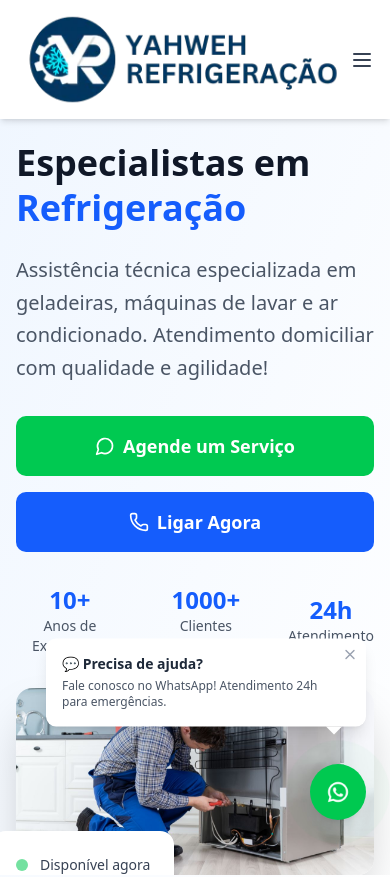
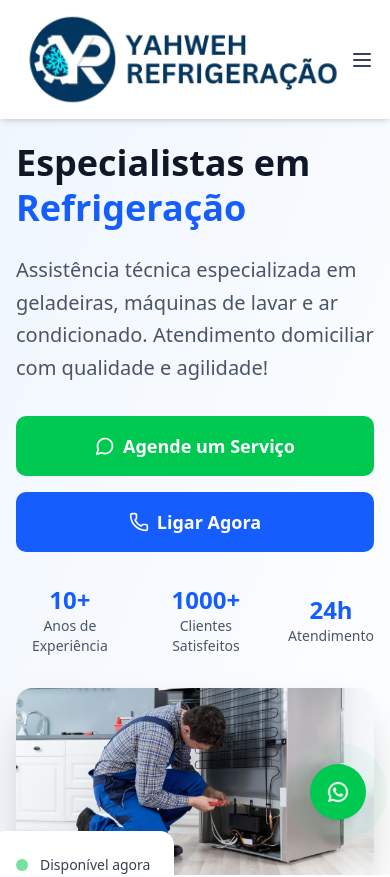
Before and after one commit to ConnecteDigital/yahweh-refrigeracao, a React (Vite) app: page / in a window 390 px wide. Shown: the top 877 px of the page. Built offline with nearby package versions, Linux system fonts and the light colour scheme.

Commit message:
Correções de UX: logo mobile, remoção popup WhatsApp e desbloqueio de rolagem

```diff
--- a/src/App.css
+++ b/src/App.css
@@ -142,7 +142,6 @@
 
 /* Prevenir rolagem horizontal no mobile */
 html, body {
-  overflow-x: hidden;
   max-width: 100vw;
 }
 
--- a/src/components/Header.jsx
+++ b/src/components/Header.jsx
@@ -27,7 +27,7 @@ const Header = () => {
               onClick={() => scrollToSection('inicio')}
               className="hover:opacity-80 transition-opacity"
             >
-              <img src={logo} alt="Yahweh Refrigeração" className="h-12 w-auto" />
+              <img src={logo} alt="Yahweh Refrigeração" className="h-8 md:h-12 w-auto" />
             </button>
           </div>
 
--- a/src/components/WhatsAppFloat.jsx
+++ b/src/components/WhatsAppFloat.jsx
@@ -1,65 +1,17 @@
-import React, { useState, useEffect } from 'react';
-import { X } from 'lucide-react';
+import React from 'react';
 import whatsappIcon from '../assets/whatsapp_icon.png';
 
 const WhatsAppFloat = () => {
-  const [isVisible, setIsVisible] = useState(false);
-  const [showTooltip, setShowTooltip] = useState(false);
-
   const whatsappNumber = "5521984619958";
   const whatsappMessage = "Olá! Vim pelo site e gostaria de mais informações sobre os serviços da Yahweh Refrigeração.";
   const whatsappUrl = `https://api.whatsapp.com/send?phone=${whatsappNumber}&text=${encodeURIComponent(whatsappMessage)}`;
 
-  useEffect(() => {
-    const timer = setTimeout(() => {
-      setIsVisible(true);
-      // Mostrar tooltip após 3 segundos
-      setTimeout(() => {
-        setShowTooltip(true);
-        // Esconder tooltip após 5 segundos
-        setTimeout(() => {
-          setShowTooltip(false);
-        }, 5000);
-      }, 3000);
-    }, 2000);
-
-    return () => clearTimeout(timer);
-  }, []);
-
   const handleClick = () => {
-    setShowTooltip(false);
     window.open(whatsappUrl, '_blank');
   };
 
-  const closeTooltip = () => {
-    setShowTooltip(false);
-  };
-
-  if (!isVisible) return null;
-
   return (
     <>
-      {/* Tooltip */}
-      {showTooltip && (
-        <div className="fixed bottom-24 right-6 z-50 bg-white rounded-lg shadow-lg p-4 max-w-xs animate-bounce">
-          <button
-            onClick={closeTooltip}
-            className="absolute top-2 right-2 text-gray-400 hover:text-gray-600"
-          >
-            <X size={16} />
-          </button>
-          <div className="pr-4">
-            <p className="text-sm font-semibold text-gray-800 mb-1">
-              💬 Precisa de ajuda?
-            </p>
-            <p className="text-xs text-gray-600">
-              Fale conosco no WhatsApp! Atendimento 24h para emergências.
-            </p>
-          </div>
-          <div className="absolute bottom-0 right-6 w-0 h-0 border-l-8 border-r-8 border-t-8 border-l-transparent border-r-transparent border-t-white transform translate-y-full"></div>
-        </div>
-      )}
-
       {/* Botão WhatsApp Flutuante */}
       <button
         onClick={handleClick}
```
